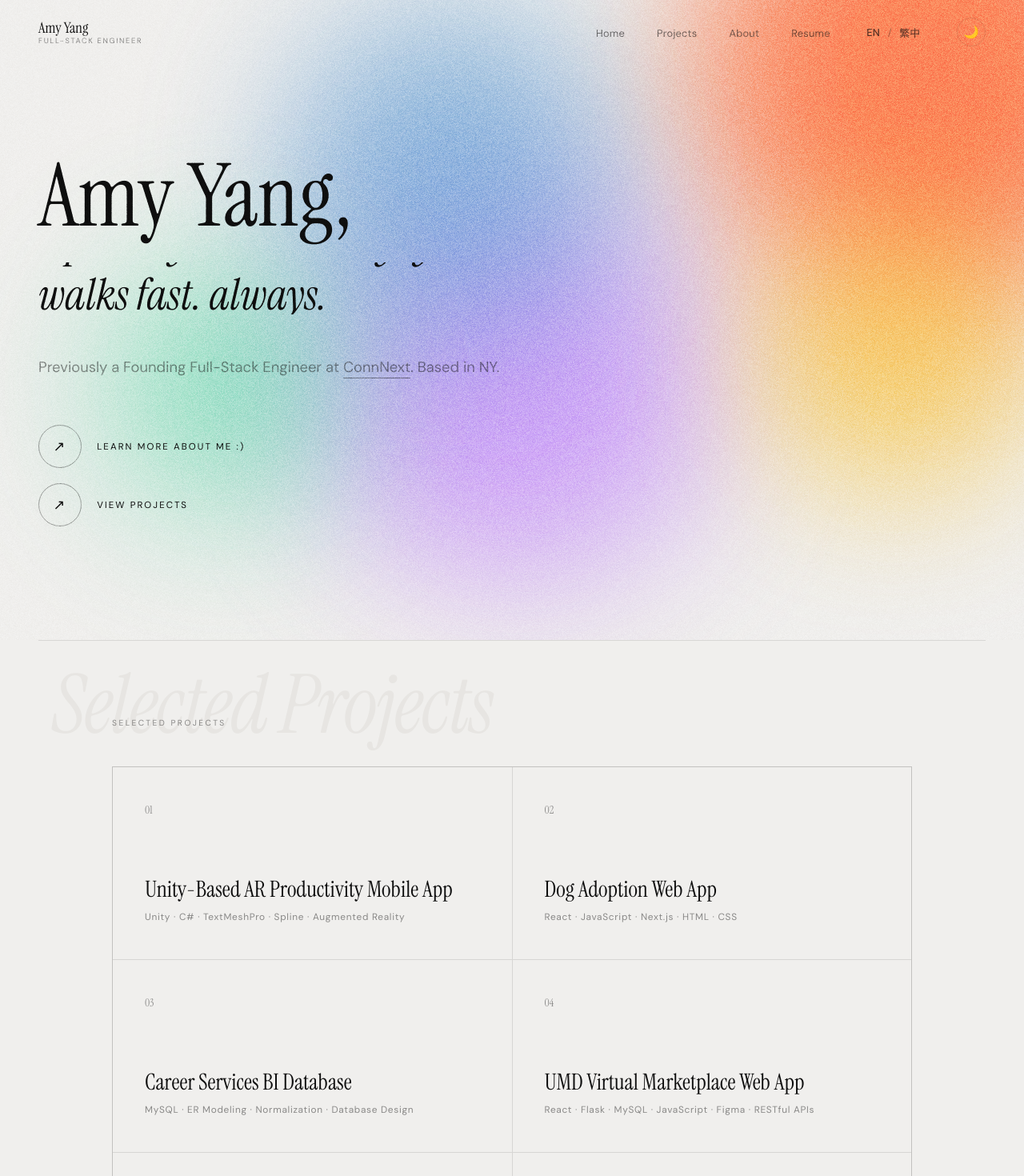
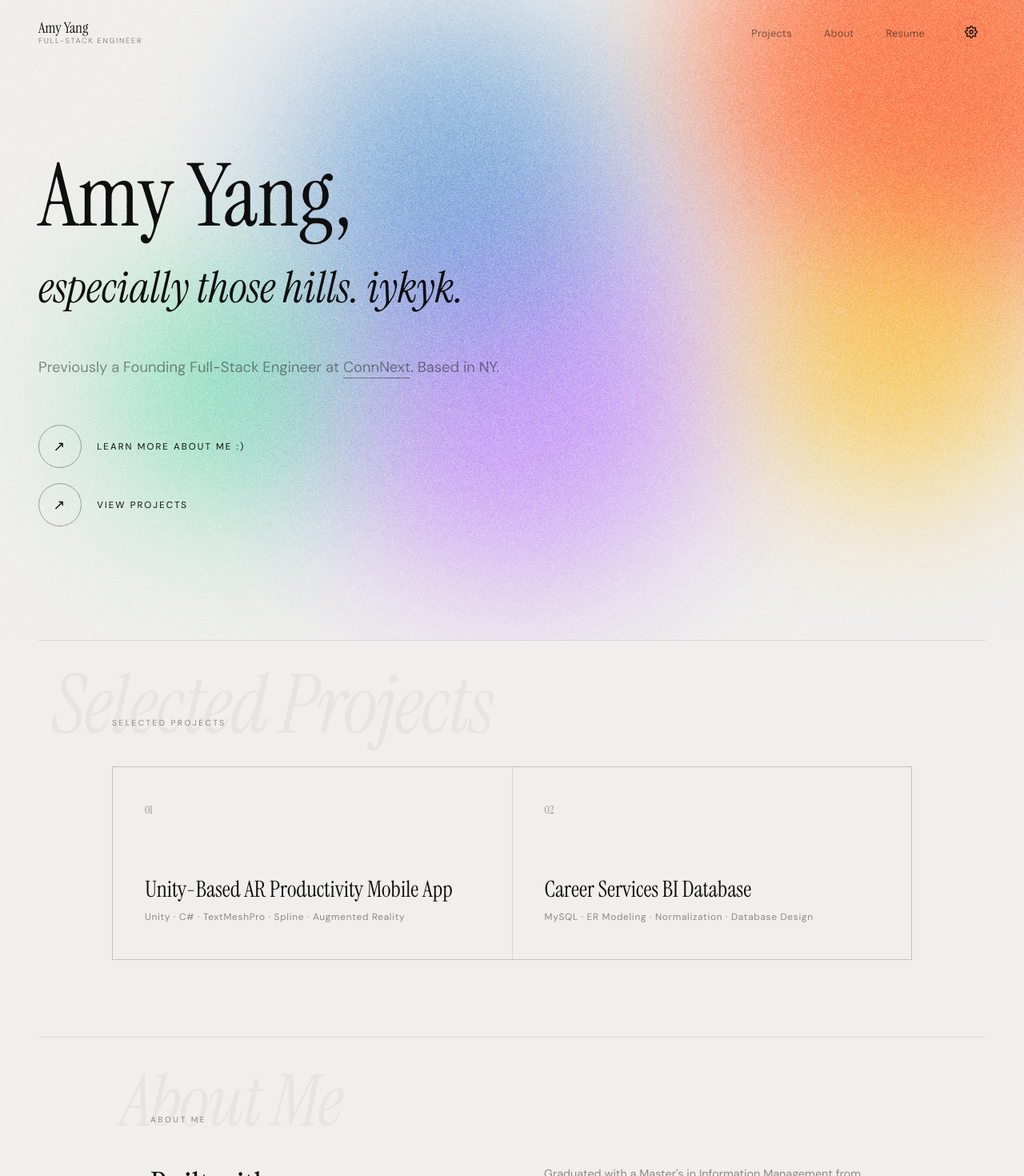
Before and after one commit to iamy8000/yating-portfolio, a React (Vite) app: page / in a window 1280 px wide. Shown: the top 1470 px of the page at 80% size. Built offline with nearby package versions, Linux system fonts and the light colour scheme.

Commit message:
Hide home btn, hide projects

```diff
--- a/src/components/Nav.tsx
+++ b/src/components/Nav.tsx
@@ -1,4 +1,4 @@
-import { useState } from 'react'
+import { useEffect, useRef, useState } from 'react'
 import { Link } from 'react-router-dom'
 import { useTheme } from '../context/ThemeContext'
 import { useLanguage } from '../context/LanguageContext'
@@ -7,7 +7,6 @@ import type { Locale } from '../i18n/translations'
 const RESUME_URL = 'https://drive.google.com/file/d/1Nk4w9CPRc5VI38YxVyBuAZXBgTlk8OP8/view?usp=drive_link'
 
 const navKeys = [
-  { key: 'home' as const, href: '/', isRoute: true },
   { key: 'projects' as const, href: '/#projects', isRoute: false },
   { key: 'about' as const, href: '/about', isRoute: true },
   { key: 'resume' as const, href: RESUME_URL, isRoute: false, external: true },
@@ -32,6 +31,57 @@ function CloseIcon() {
   )
 }
 
+function GearIcon() {
+  return (
+    <svg width="16" height="16" viewBox="0 0 24 24" fill="none" stroke="currentColor" strokeWidth="2" strokeLinecap="round" strokeLinejoin="round" aria-hidden>
+      <circle cx="12" cy="12" r="3" />
+      <path d="M19.4 15a1.65 1.65 0 0 0 .33 1.82l.06.06a2 2 0 1 1-2.83 2.83l-.06-.06a1.65 1.65 0 0 0-1.82-.33 1.65 1.65 0 0 0-1 1.51V21a2 2 0 0 1-4 0v-.09A1.65 1.65 0 0 0 9 19.4a1.65 1.65 0 0 0-1.82.33l-.06.06a2 2 0 1 1-2.83-2.83l.06-.06a1.65 1.65 0 0 0 .33-1.82 1.65 1.65 0 0 0-1.51-1H3a2 2 0 0 1 0-4h.09A1.65 1.65 0 0 0 4.6 9a1.65 1.65 0 0 0-.33-1.82l-.06-.06a2 2 0 1 1 2.83-2.83l.06.06a1.65 1.65 0 0 0 1.82.33H9a1.65 1.65 0 0 0 1-1.51V3a2 2 0 0 1 4 0v.09a1.65 1.65 0 0 0 1 1.51 1.65 1.65 0 0 0 1.82-.33l.06-.06a2 2 0 1 1 2.83 2.83l-.06.06a1.65 1.65 0 0 0-.33 1.82V9a1.65 1.65 0 0 0 1.51 1H21a2 2 0 0 1 0 4h-.09a1.65 1.65 0 0 0-1.51 1z" />
+    </svg>
+  )
+}
+
+/** Combined theme + language control, collapsed behind a single settings icon. */
+function SettingsMenu({ variant }: { variant: 'desktop' | 'mobile' }) {
+  const { theme, toggleTheme } = useTheme()
+  const { t, locale, setLocale } = useLanguage()
+  const [open, setOpen] = useState(false)
+  const wrapRef = useRef<HTMLDivElement>(null)
+
+  useEffect(() => {
+    if (!open) return
+    const handleClick = (e: MouseEvent) => {
+      if (wrapRef.current && !wrapRef.current.contains(e.target as Node)) setOpen(false)
+    }
+    document.addEventListener('mousedown', handleClick)
+    return () => document.removeEventListener('mousedown', handleClick)
+  }, [open])
+
+  return (
+    <div className={`nav-settings-wrap nav-settings-${variant}`} ref={wrapRef}>
+      <button
+        type="button"
+        className="lamp-btn nav-settings-btn"
+        onClick={() => setOpen((o) => !o)}
+        aria-label={t('nav.aria.settings')}
+        aria-expanded={open}
+      >
+        <GearIcon />
+      </button>
+      <div className={`nav-settings-panel ${open ? 'nav-settings-panel-open' : ''}`}>
+        <button type="button" className="nav-settings-item" onClick={toggleTheme}>
+          <span aria-hidden>{theme === 'dark' ? '💡' : '🌙'}</span>
+          <span>{theme === 'dark' ? t('nav.settings.light') : t('nav.settings.dark')}</span>
+        </button>
+        <div className="nav-settings-divider" />
+        <div className="nav-settings-lang">
+          <button type="button" className="nav-settings-lang-btn" onClick={() => setLocale('en' as Locale)} aria-pressed={locale === 'en'}>EN</button>
+          <button type="button" className="nav-settings-lang-btn" onClick={() => setLocale('zh-TW')} aria-pressed={locale === 'zh-TW'}>繁中</button>
+        </div>
+      </div>
+    </div>
+  )
+}
+
 export function Nav() {
   const { theme, toggleTheme } = useTheme()
   const { t, locale, setLocale } = useLanguage()
@@ -47,7 +97,7 @@ export function Nav() {
           <sub>{t('nav.subtitle')}</sub>
         </a>
 
-        {/* Desktop: links + lang + theme */}
+        {/* Desktop: links + settings */}
         <ul className="nav-links">
           {navKeys.map((item) => (
             <li key={item.href}>
@@ -58,31 +108,14 @@ export function Nav() {
               )}
             </li>
           ))}
-          <li className="nav-lang-wrap">
-            <button type="button" className="nav-lang-btn" onClick={() => setLocale('en' as Locale)} aria-pressed={locale === 'en'}>EN</button>
-            <span className="nav-lang-sep">/</span>
-            <button type="button" className="nav-lang-btn" onClick={() => setLocale('zh-TW')} aria-pressed={locale === 'zh-TW'}>繁中</button>
-          </li>
           <li>
-            <button type="button" className="lamp-btn" onClick={toggleTheme} aria-label={t('nav.aria.toggleTheme')}>
-              {theme === 'dark' ? '💡' : '🌙'}
-            </button>
+            <SettingsMenu variant="desktop" />
           </li>
         </ul>
 
-        {/* Mobile: 圓框語言鈕（顯示另一個語言）+ theme + hamburger */}
+        {/* Mobile: settings + hamburger */}
         <div className="nav-mobile-actions">
-          <button
-            type="button"
-            className="nav-lang-circle-btn"
-            onClick={() => setLocale(locale === 'en' ? 'zh-TW' : ('en' as Locale))}
-            aria-label={locale === 'en' ? 'Switch to 繁中' : 'Switch to EN'}
-          >
-            {locale === 'en' ? '繁中' : 'EN'}
-          </button>
-          <button type="button" className="lamp-btn" onClick={toggleTheme} aria-label={t('nav.aria.toggleTheme')}>
-            {theme === 'dark' ? '💡' : '🌙'}
-          </button>
+          <SettingsMenu variant="mobile" />
           <button
             type="button"
             className="nav-menu-btn"
@@ -133,6 +166,10 @@ export function Nav() {
             )
           ))}
           <div className="nav-overlay-lang" style={{ transitionDelay: `${0.1 + navKeys.length * 0.06}s` }}>
+            <button type="button" className="nav-overlay-lang-btn" onClick={toggleTheme} aria-label={t('nav.aria.toggleTheme')}>
+              {theme === 'dark' ? '💡' : '🌙'}
+            </button>
+            <span className="nav-overlay-lang-sep">·</span>
             <button type="button" className="nav-overlay-lang-btn" onClick={() => { setLocale('en' as Locale); closeMobile(); }} aria-pressed={locale === 'en'}>EN</button>
             <span className="nav-overlay-lang-sep">/</span>
             <button type="button" className="nav-overlay-lang-btn" onClick={() => { setLocale('zh-TW'); closeMobile(); }} aria-pressed={locale === 'zh-TW'}>繁中</button>
--- a/src/data/projects.ts
+++ b/src/data/projects.ts
@@ -29,20 +29,20 @@ export const projects: ProjectData[] = [
       'https://youtube.com/shorts/mz9vBb8zeJ8?feature=share',
     ],
   },
-  {
-    id: 'dog-adoption',
-    title: 'Dog Adoption Web App',
-    description:
-      'A responsive dog adoption website that allows users to browse dogs, filter by breed and location, and save favorites.',
-    tags: ['React', 'JavaScript', 'Next.js', 'HTML', 'CSS'],
-    role: 'Frontend Developer',
-    teamSize: '1',
-    teamOrg: 'Personal / Academic',
-    details:
-      'Implemented pagination, search, and location APIs. Built responsive UI components with Next.js and deployed on Vercel.',
-    githubUrl: 'https://github.com/iamy8000/Fetch_dog_adoption_Yating_Yang',
-    demoImages: ['/images/projects/dog-adoption-1.png', '/images/projects/dog-adoption-2.png', '/images/projects/dog-adoption-3.png'],
-  },
+  // {
+  //   id: 'dog-adoption',
+  //   title: 'Dog Adoption Web App',
+  //   description:
+  //     'A responsive dog adoption website that allows users to browse dogs, filter by breed and location, and save favorites.',
+  //   tags: ['React', 'JavaScript', 'Next.js', 'HTML', 'CSS'],
+  //   role: 'Frontend Developer',
+  //   teamSize: '1',
+  //   teamOrg: 'Personal / Academic',
+  //   details:
+  //     'Implemented pagination, search, and location APIs. Built responsive UI components with Next.js and deployed on Vercel.',
+  //   githubUrl: 'https://github.com/iamy8000/Fetch_dog_adoption_Yating_Yang',
+  //   demoImages: ['/images/projects/dog-adoption-1.png', '/images/projects/dog-adoption-2.png', '/images/projects/dog-adoption-3.png'],
+  // },
   {
     id: 'career-services-db',
     title: 'Career Services BI Database',
@@ -57,49 +57,49 @@ export const projects: ProjectData[] = [
     demoImages: [],
     // demoImages: ['/images/projects/career-services-db-1.jpg', '/images/projects/career-services-db-2.jpg', '/images/projects/career-services-db-3.jpg'],
   },
-  {
-    id: 'umd-marketplace',
-    title: 'UMD Virtual Marketplace Web App',
-    description:
-      'A responsive web application for UMD students to buy and sell furniture, improving student life through peer-to-peer commerce.',
-    tags: ['React', 'Flask', 'MySQL', 'JavaScript', 'Figma', 'RESTful APIs'],
-    role: 'Full-Stack Developer',
-    teamSize: '4',
-    teamOrg: 'Academic Team',
-    details:
-      'Built the React frontend and Flask API backend. Designed the MySQL schema and implemented RESTful endpoints for CRUD operations.',
-    // githubUrl: 'https://github.com/yourname/umd-marketplace',
-    demoImages: [],
-    // demoImages: ['/images/projects/umd-marketplace-1.jpg', '/images/projects/umd-marketplace-2.jpg'],
-  },
-  {
-    id: 'aws-healthcare',
-    title: 'AWS Healthcare Infrastructure Design',
-    description:
-      'Designed a secure, HIPAA-compliant infrastructure for healthcare systems using AWS, with a focus on zero-trust principles.',
-    tags: ['AWS', 'IAM', 'VPC Peering', 'AWS WAF', 'Amazon RDS'],
-    role: 'Cloud Architect',
-    teamSize: '3',
-    teamOrg: 'Academic Team',
-    details:
-      'Architected VPC peering, IAM policies, WAF rules, and RDS configurations following HIPAA security guidelines.',
+  // {
+  //   id: 'umd-marketplace',
+  //   title: 'UMD Virtual Marketplace Web App',
+  //   description:
+  //     'A responsive web application for UMD students to buy and sell furniture, improving student life through peer-to-peer commerce.',
+  //   tags: ['React', 'Flask', 'MySQL', 'JavaScript', 'Figma', 'RESTful APIs'],
+  //   role: 'Full-Stack Developer',
+  //   teamSize: '4',
+  //   teamOrg: 'Academic Team',
+  //   details:
+  //     'Built the React frontend and Flask API backend. Designed the MySQL schema and implemented RESTful endpoints for CRUD operations.',
+  //   // githubUrl: 'https://github.com/yourname/umd-marketplace',
+  //   demoImages: [],
+  //   // demoImages: ['/images/projects/umd-marketplace-1.jpg', '/images/projects/umd-marketplace-2.jpg'],
+  // },
+  // {
+  //   id: 'aws-healthcare',
+  //   title: 'AWS Healthcare Infrastructure Design',
+  //   description:
+  //     'Designed a secure, HIPAA-compliant infrastructure for healthcare systems using AWS, with a focus on zero-trust principles.',
+  //   tags: ['AWS', 'IAM', 'VPC Peering', 'AWS WAF', 'Amazon RDS'],
+  //   role: 'Cloud Architect',
+  //   teamSize: '3',
+  //   teamOrg: 'Academic Team',
+  //   details:
+  //     'Architected VPC peering, IAM policies, WAF rules, and RDS configurations following HIPAA security guidelines.',
 
-    demoImages: [],
-    // demoImages: ['/images/projects/aws-healthcare-1.jpg', '/images/projects/aws-healthcare-2.jpg', '/images/projects/aws-healthcare-3.jpg'],
-  },
-  {
-    id: 'nutrition-tracker',
-    title: 'AI-Powered Nutrition Tracker',
-    description:
-      'An Android app to track dietary intake with ML capabilities, enabling users to identify food and calculate nutrition.',
-    tags: ['Kotlin', 'Firebase ML Kit', 'Android Studio', 'Google Cloud'],
-    role: 'Android Developer',
-    teamSize: '3',
-    teamOrg: 'Academic Team',
-    details:
-      'Integrated Firebase ML Kit for food recognition, built the tracking UI in Kotlin, and connected Google Cloud for data storage.',
-    // githubUrl: 'https://github.com/yourname/nutrition-tracker',
-    demoImages: [],
-    // demoImages: ['/images/projects/nutrition-tracker-1.jpg', '/images/projects/nutrition-tracker-2.jpg'],
-  },
+  //   demoImages: [],
+  //   // demoImages: ['/images/projects/aws-healthcare-1.jpg', '/images/projects/aws-healthcare-2.jpg', '/images/projects/aws-healthcare-3.jpg'],
+  // },
+  // {
+  //   id: 'nutrition-tracker',
+  //   title: 'AI-Powered Nutrition Tracker',
+  //   description:
+  //     'An Android app to track dietary intake with ML capabilities, enabling users to identify food and calculate nutrition.',
+  //   tags: ['Kotlin', 'Firebase ML Kit', 'Android Studio', 'Google Cloud'],
+  //   role: 'Android Developer',
+  //   teamSize: '3',
+  //   teamOrg: 'Academic Team',
+  //   details:
+  //     'Integrated Firebase ML Kit for food recognition, built the tracking UI in Kotlin, and connected Google Cloud for data storage.',
+  //   // githubUrl: 'https://github.com/yourname/nutrition-tracker',
+  //   demoImages: [],
+  //   // demoImages: ['/images/projects/nutrition-tracker-1.jpg', '/images/projects/nutrition-tracker-2.jpg'],
+  // },
 ]
--- a/src/i18n/translations.ts
+++ b/src/i18n/translations.ts
@@ -7,12 +7,12 @@ export type Locale = 'en' | 'zh-TW'
 export const translations = {
   en: {
     nav: {
-      home: 'Home',
       projects: 'Projects',
       about: 'About',
       resume: 'Resume',
       subtitle: 'Full-Stack Engineer',
-      aria: { openMenu: 'Open menu', closeMenu: 'Close menu', toggleTheme: 'Toggle theme' },
+      settings: { light: 'Light mode', dark: 'Dark mode' },
+      aria: { openMenu: 'Open menu', closeMenu: 'Close menu', toggleTheme: 'Toggle theme', settings: 'Settings' },
     },
     hero: {
       rotator: [
@@ -162,12 +162,12 @@ export const translations = {
   },
   'zh-TW': {
     nav: {
-      home: '首頁',
       projects: '精選專案',
       about: '關於我',
       resume: '履歷',
       subtitle: '前端工程師',
-      aria: { openMenu: '開啟選單', closeMenu: '關閉選單', toggleTheme: '切換主題' },
+      settings: { light: '淺色模式', dark: '深色模式' },
+      aria: { openMenu: '開啟選單', closeMenu: '關閉選單', toggleTheme: '切換主題', settings: '設定' },
     },
     hero: {
       rotator: [
--- a/src/index.css
+++ b/src/index.css
@@ -322,6 +322,96 @@ nav.nav-bar {
 .lamp-btn:hover {
   transform: scale(1.1);
   background: var(--card-border);
+}
+
+/* Combined settings menu (theme + language), collapsed behind one icon */
+.nav-settings-wrap {
+  position: relative;
+  display: flex;
+  align-items: center;
+}
+
+.nav-settings-panel {
+  position: absolute;
+  top: calc(100% + 0.6rem);
+  right: 0;
+  min-width: 150px;
+  background: var(--bg);
+  border: 1px solid var(--card-border);
+  border-radius: 12px;
+  padding: 0.4rem;
+  display: flex;
+  flex-direction: column;
+  gap: 0.3rem;
+  box-shadow: 0 12px 28px rgba(0, 0, 0, 0.18);
+  opacity: 0;
+  visibility: hidden;
+  transform: translateY(-6px);
+  transition: opacity 0.2s ease, transform 0.2s ease, visibility 0.2s, background 0.7s;
+  z-index: 210;
+}
+
+.nav-settings-panel-open {
+  opacity: 1;
+  visibility: visible;
+  transform: translateY(0);
+}
+
+.nav-settings-item {
+  display: flex;
+  align-items: center;
+  gap: 0.5rem;
+  width: 100%;
+  background: none;
+  border: none;
+  padding: 0.45rem 0.55rem;
+  border-radius: 8px;
+  cursor: pointer;
+  font-size: 0.8rem;
+  font-family: inherit;
+  color: var(--text);
+  text-align: left;
+  transition: background 0.2s;
+}
+
+.nav-settings-item:hover {
+  background: var(--card-border);
+}
+
+.nav-settings-divider {
+  height: 1px;
+  background: var(--card-border);
+  margin: 0.15rem 0.3rem;
+}
+
+.nav-settings-lang {
+  display: flex;
+  align-items: center;
+  gap: 0.35rem;
+  padding: 0.15rem 0.55rem 0.25rem;
+}
+
+.nav-settings-lang-btn {
+  flex: 1;
+  background: none;
+  border: 1px solid var(--card-border);
+  border-radius: 6px;
+  padding: 0.3rem 0;
+  cursor: pointer;
+  font-size: 0.72rem;
+  font-family: inherit;
+  color: var(--text-muted);
+  transition: color 0.2s, border-color 0.2s, background 0.2s;
+}
+
+.nav-settings-lang-btn:hover {
+  color: var(--text);
+}
+
+.nav-settings-lang-btn[aria-pressed="true"] {
+  color: var(--text);
+  border-color: var(--text-muted);
+  font-weight: 500;
 }
 
 /* 手機版：圓框語言切換鈕（與 theme 鈕同風格，顯示「另一個」語言） */
```
